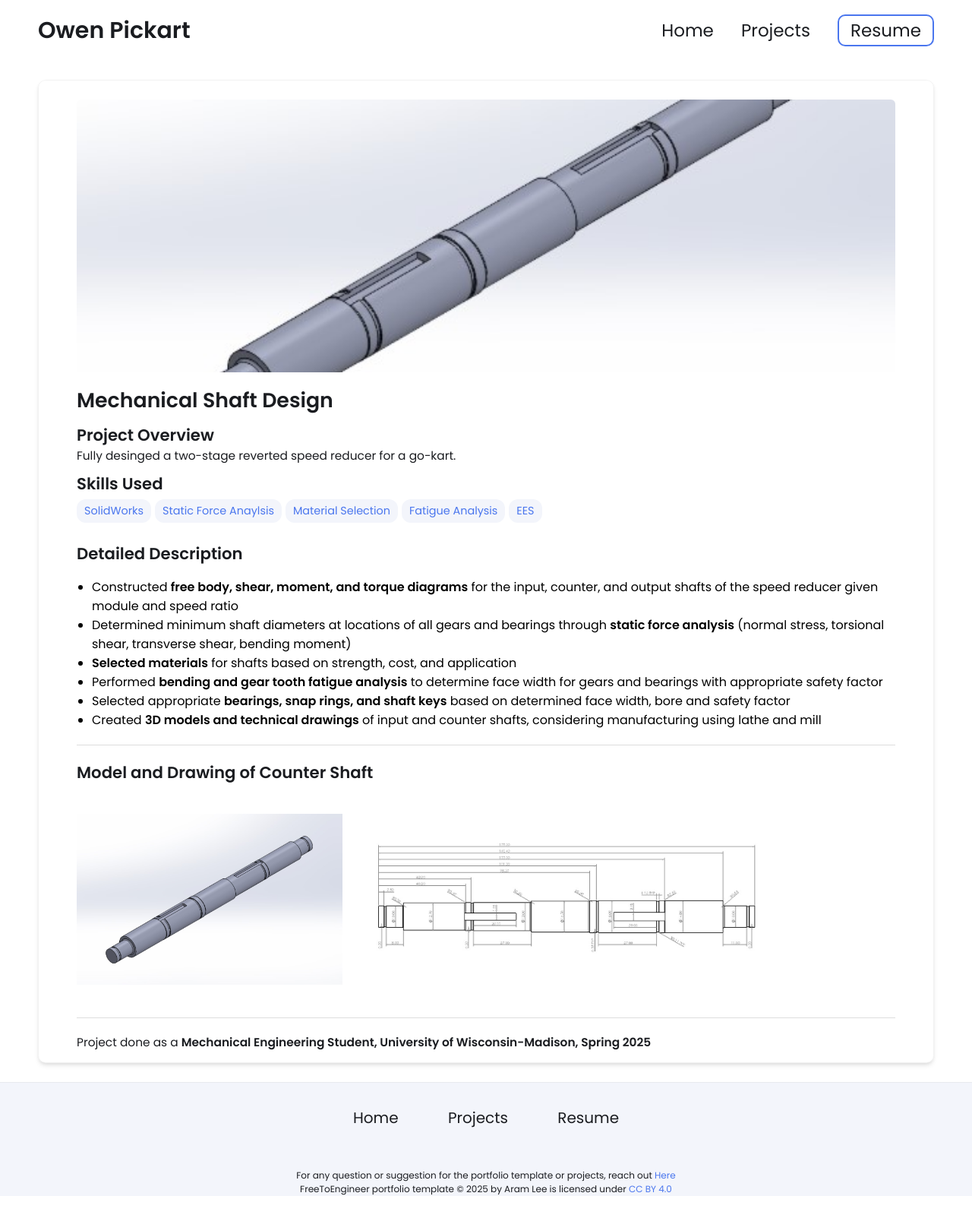
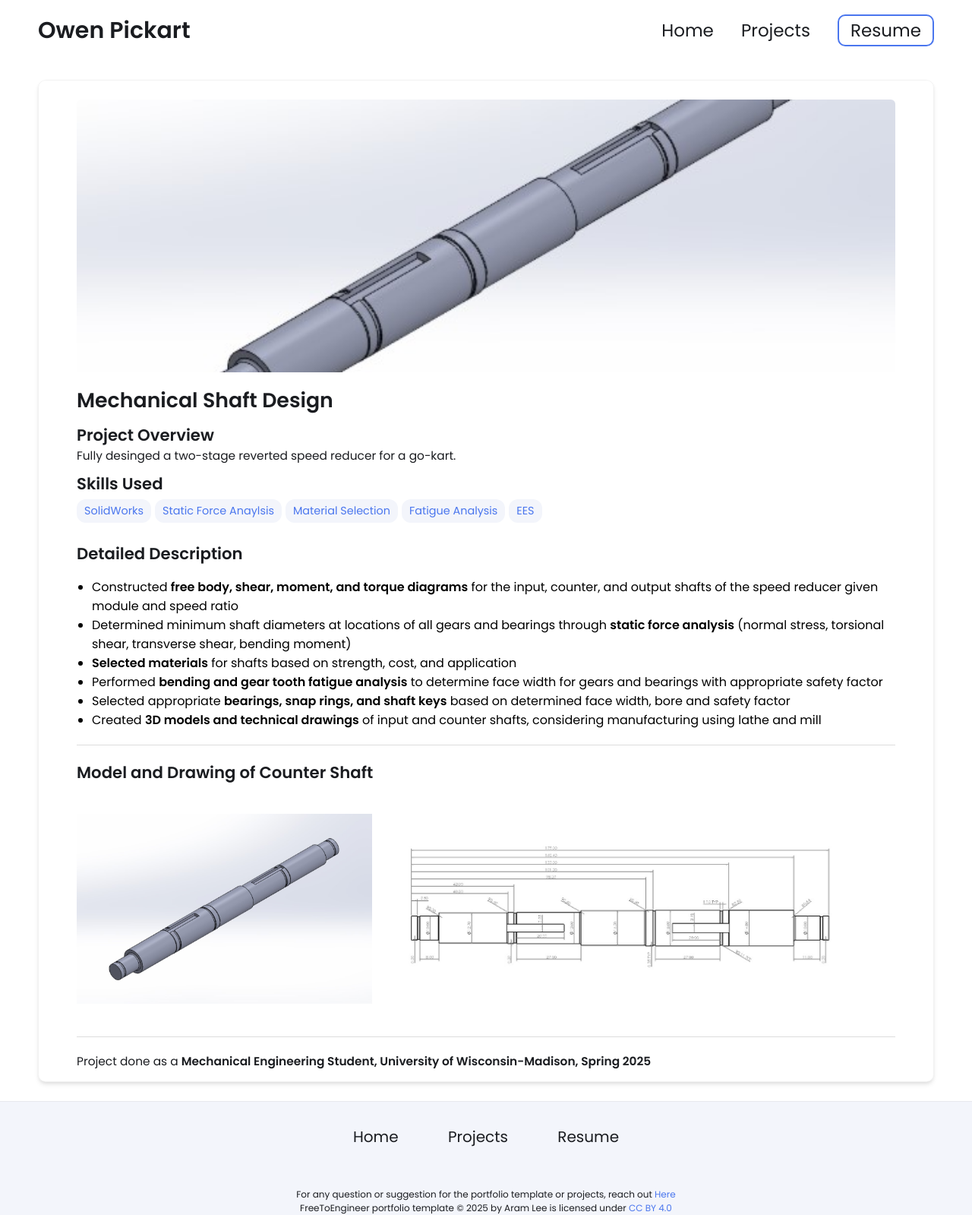
Before and after one commit to owenpickart/owenpickart.github.io, a Jekyll site: the page built from _projects/shaft-design/index.md, in a window 1280 px wide. Shown: the whole page at 76% size. Built offline with Jekyll 4.4.1, drawn with Linux system fonts in a browser that asks for light colours; before the commit the page ends 1574 px from its top, so only the background shows below that.

Commit message:
Update index.md

```diff
--- a/_projects/shaft-design/index.md
+++ b/_projects/shaft-design/index.md
@@ -22,7 +22,7 @@ main-image: /shaft1.jpg
 
 ## Model and Drawing of Counter Shaft
 <br>
-{% include image-gallery.html images="shaft2.jpg, shaft3.jpg" height="225" %}
+{% include image-gallery.html images="shaft2.jpg, shaft3.jpg" height="250" %}
 <br>
 
 ---
```
